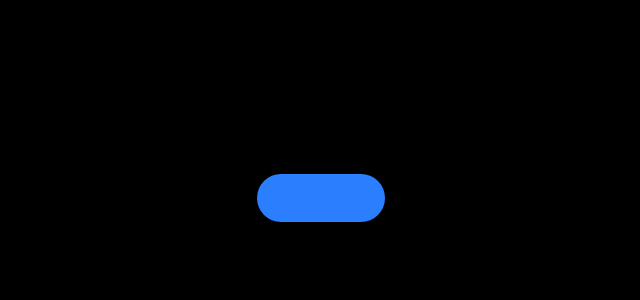
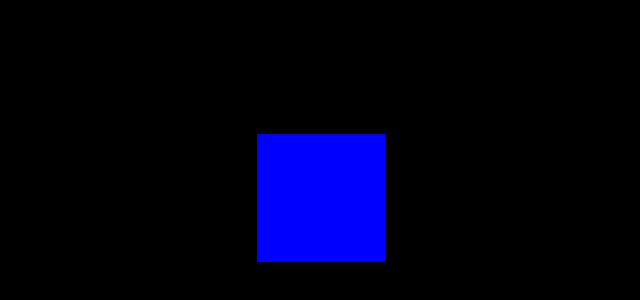
Before and after one commit to Jatin4224/WEBD26, a React (Vite) app in the folder Motion/: page / in a window 1280 px wide. Shown: the part 202-502 px from the top of the page, without its empty margins (319-959 px from the left). Built offline with nearby package versions, Linux system fonts and the light colour scheme.

Commit message:
feat :  combining drag with useTransform

```diff
--- a/Motion/src/App.tsx
+++ b/Motion/src/App.tsx
@@ -1,15 +1,28 @@
-import { motion, useMotionValue } from "motion/react";
+import { motion, useMotionValue, useTransform } from "motion/react";
 
 const App = () => {
   const x = useMotionValue(0);
+  //making scale animation
+  const scale = useTransform(x, [-100, 0, 100], [1, 1, 1.5]); // if we drag to right our elements becomes large
+  //making elment circular
+  const borderRadius = useTransform(x, [-100, 0, 100], ["50%", "0%", "50%"]); // if i drag elment it becomes cirle
+  //changing background color
+  const backgroundColor = useTransform(
+    x,
+    [-100, 1, 100],
+    ["#6d4b7e", "blue", "green"],
+  );
   return (
     <div className="flex items-center justify-center min-h-screen">
       <motion.div
-        drag="x" // sirf x axis mehi drag hoga left nd right
-        dragConstraints={{ left: 0, right: 0 }} //drag element but it will jump back to 0
-        style={{ x }} // if i dont provide this motion will create its own default value but now when i dragging element our own custom value of x is changing so we can use it in many task.
-        className="rounded-full w-32 h-12 bg-blue-500"
-      ></motion.div>
+        style={{ x, scale, borderRadius, backgroundColor }}
+        className="w-32 h-32 bg-[#306a87] rounded-md flex items-center justify-center text-white"
+        drag="x"
+        // We talk about the dragConstraints later.
+        // For now, it helps with bouncing the square back to the center
+        // when you release it.
+        dragConstraints={{ left: 0, right: 0 }}
+      />
     </div>
   );
 };
```
Also changed, not shown: 1 other file (tests, documents, lock files or other folders).
